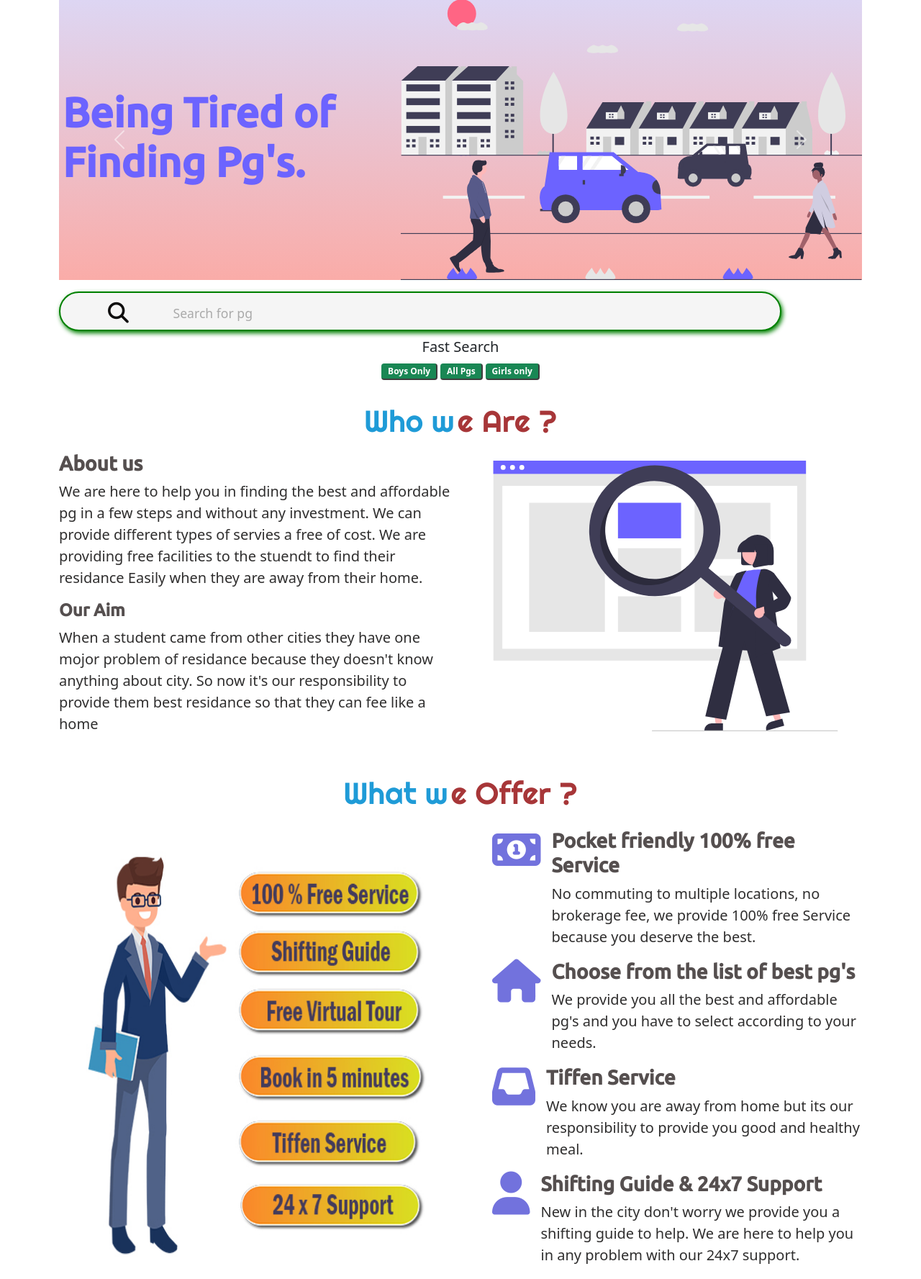
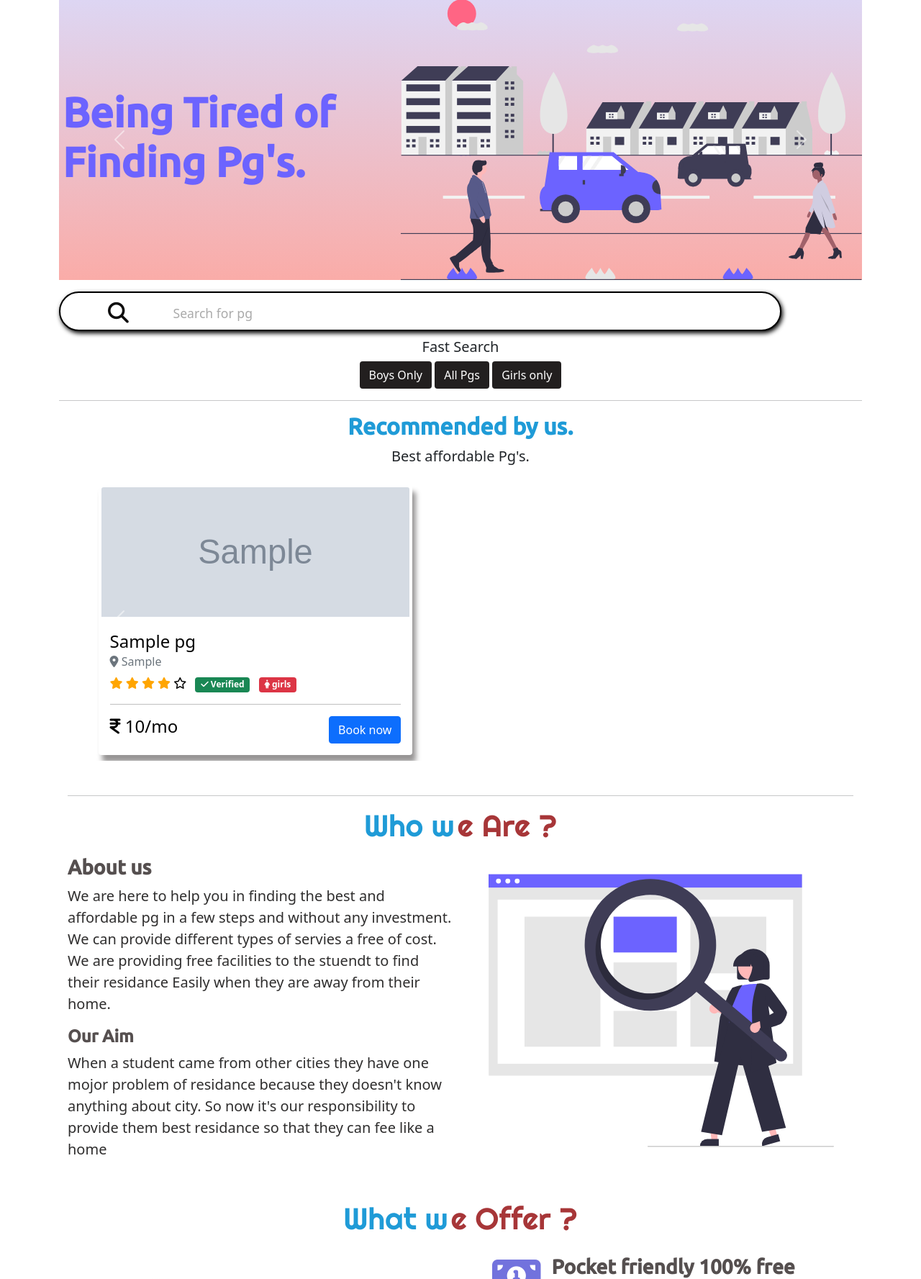
Before and after one commit to Ashish1322/Mypg, a Django app: page / in a window 1280 px wide. Shown: the part 86-1863 px from the top of the page at 72% size. Run offline with Django 3.2, Linux system fonts and the light colour scheme; tables that the repository leaves empty hold one stand-in row (values such as "Sample post"); grey boxes marked "Sample" are stand-in pictures; some libraries are stand-ins or nearby versions.

Commit message:
Make Changes

```diff
--- a/mypg/settings.py
+++ b/mypg/settings.py
@@ -132,7 +132,7 @@ STATIC_URL = '/static/'
 MESSAGE_TAGS = {
     messages.ERROR: 'danger',
 }
-STATIC_ROOT = os.path.join(BASE_DIR, 'static')
+# STATIC_ROOT = os.path.join(BASE_DIR, 'static')
 MEDIA_ROOT =  os.path.join(BASE_DIR, 'media')
 MEDIA_URL = '/media/'
 # Activate Django-Heroku.
--- a/mypg/urls.py
+++ b/mypg/urls.py
@@ -29,6 +29,7 @@ urlpatterns = [
     path('conditions/', views.conditions,name="conditions"),
     path('pg/', include('pg.urls')),
 
+
 ]
 if settings.DEBUG:
     urlpatterns += static(settings.MEDIA_URL,
--- a/mypg/views.py
+++ b/mypg/views.py
@@ -3,9 +3,13 @@ from django.contrib.auth.models import User
 from django.contrib.auth import login,logout,authenticate
 from django.contrib import messages
 from django.shortcuts import redirect
+from pg.models import Pg,recommended,Testmotional
 
 def home(request):
-    return render(request,'mypg/home.html')
+    r_pg = recommended.objects.all()
+    testmotional = Testmotional.objects.all()
+    # range is to print stars on the card of pg
+    return render(request,'mypg/home.html',{'pgs':r_pg,'range':range(1,6),'len':len(r_pg),'testmotionals':testmotional,'len2':len(testmotional)})
 
 def login_user(request):
     if(request.method=="POST"):
--- a/pg/admin.py
+++ b/pg/admin.py
@@ -1,4 +1,4 @@
 from django.contrib import admin
-from .models import Contact,Pg,Images,Booking,RegisterPg
+from .models import Contact,Pg,Images,Booking,RegisterPg,recommended,Testmotional
 # Register your models here.
-admin.site.register((Contact,Pg,Images,Booking,RegisterPg))
+admin.site.register((Contact,Pg,Images,Booking,RegisterPg,recommended,Testmotional))
--- a/pg/urls.py
+++ b/pg/urls.py
@@ -27,4 +27,5 @@ urlpatterns = [
      path('changedetails/<str:slug>', views.change_details,name="changedetails"),
      path('changepassword/<str:slug>', views.changepassword,name="changepassword"),
      path('registerpg/', views.registerpg,name="registerpg"),
+     path('testmotional',views.testm,name="testmotional"),
 ]
--- a/templates/mypg/basic.html
+++ b/templates/mypg/basic.html
@@ -210,16 +210,16 @@ input[type=number] {
 
     {% block body %}{% endblock body %}
      <footer style="background-color: rgb(26, 24, 24);" class="mt-2">
-    <div class="container-fluid py-1">
+           <div class="container-fluid">
+          <div class="row text-center">
+            <div class="col-12 col-sm-6 col-md-6 col-xl-6"> <a  class="nav-link  {% block termsactive %}{% endblock termsactive %} footer-text" aria-current="page" href="{% url 'conditions' %}">Terms & Conditions</a></div>
+            <div class="col-12 col-sm-6 col-md-6 col-xl-6">
+              <a class="nav-link {% block policyactive %}{% endblock policyactive %} footer-text" href="{% url 'policy' %}">Privacy Policy</a></div>
+          </div>
+        </div>
+    </footer>
 
-        <div class="row text-center">
-          <div class="col-12 col-sm-6 col-md-6 col-xl-6"> <a  class="nav-link  {% block termsactive %}{% endblock termsactive %} footer-text" aria-current="page" href="{% url 'conditions' %}">Terms & Conditions</a></div>
-          <div class="col-12 col-sm-6 col-md-6 col-xl-6">
-            <a class="nav-link {% block policyactive %}{% endblock policyactive %} footer-text" href="{% url 'policy' %}">Privacy Policy</a></div>
-        </div>
 
-      </div
-    </footer>
     <!-- Option 1: Bootstrap Bundle with Popper -->
     <script src="https://cdn.jsdelivr.net/npm/bootstrap@5.0.0-beta3/dist/js/bootstrap.bundle.min.js"
       integrity="sha384-JEW9xMcG8R+pH31jmWH6WWP0WintQrMb4s7ZOdauHnUtxwoG2vI5DkLtS3qm9Ekf"
--- a/templates/mypg/home.html
+++ b/templates/mypg/home.html
@@ -21,7 +21,7 @@
 
 width: 90%;
 
-background-color: whitesmoke;
+background-color: white;
 margin: 10px 0;
 height: 55px;
 border-radius: 55px;
@@ -29,7 +29,7 @@ display: grid;
 grid-template-columns: 15% 85%;
 padding: 0 0.4rem;
 position: relative;
-border: 2px solid green; box-shadow: 2px 3px 6px  green;
+border: 2px solid black; box-shadow: 2px 3px 6px black;
 }
 .input-field i {
 text-align: center;
@@ -51,14 +51,24 @@ border: 2px solid green; box-shadow: 2px 3px 6px  green;
 color: #aaa;
 font-weight: 500;
 }
+.pg-card {
+text-decoration: none;
+color: black;
+}
 
+.pg-card:hover {
+color: black;
+}
 
+.box {
+box-shadow: 5px 10px 7px rgb(151, 149, 149);
+border: 2px grey;
 
-{% endblock css %}
-{% block body %}
-<!-- Carousel Items -->
-{% load static %}
- <style>
+}
+
+.box:hover {
+box-shadow: 5px 10px 7px rgb(119, 116, 116);
+}
 .car-head{
 font-size: 4.5vw;
 color: black;
@@ -69,12 +79,30 @@ border: 2px solid green; box-shadow: 2px 3px 6px  green;
 .grad{
 background-image: linear-gradient(#ddd6f3 , #faaca8);
 }
+.q-button{
+background-color: rgb(34, 31, 31);
+color: white;
+
+}
+.q-button:hover{
+background-color: rgb(24, 23, 23);
+color: white;
+font-weight: 500;
+}
+
+{% endblock css %}
+{% block body %}
+<!-- Carousel Items -->
+{% load static %}
+<style>
+
+
 </style>
 <div class="container my-3">
   <div id="carouselExampleInterval" class="carousel slide" data-bs-ride="carousel">
     <div class="carousel-inner">
       <div class="carousel-item active" data-bs-interval="4500">
-        <div class="row grad" >
+        <div class="row grad">
           <div class="col-md-5 col-xl-5 col-sm-12 col-12 my-auto">
             <h1 class="subheadings car-head " style="color: #6c63ff;">Being Tired of Finding Pg's.</h1>
 
@@ -85,8 +113,8 @@ border: 2px solid green; box-shadow: 2px 3px 6px  green;
         </div>
       </div>
       <div class="carousel-item" data-bs-interval="4500">
-        <div class="row grad" >
-          <div class="col-md-7 col-xl-7 col-sm-12 col-12 order-last order-sm-last order-md-first order-xl-first " >
+        <div class="row grad">
+          <div class="col-md-7 col-xl-7 col-sm-12 col-12 order-last order-sm-last order-md-first order-xl-first ">
             <img src="{% static 'mypg/wastingtime.svg' %}" width="100%" height="100%" alt="">
           </div>
           <div class="col-md-5 col-xl-5 col-sm-12 col-12 my-auto">
@@ -97,13 +125,13 @@ border: 2px solid green; box-shadow: 2px 3px 6px  green;
         </div>
       </div>
       <div class="carousel-item" data-bs-interval="4500">
-        <div class="row grad" >
+        <div class="row grad">
           <div class="col-md-5 col-xl-5 col-sm-12 col-12 my-auto">
             <h1 class="subheadings car-head " style="color: #6c63ff;">Don't Worry it's easy to find Pg with us.</h1>
 
           </div>
-          <div class="col-md-7 col-xl-7 col-sm-12 col-12 "  >
-            <img src="{% static 'mypg/itseasy.svg' %}" height="80%"  width="80%"  alt="">
+          <div class="col-md-7 col-xl-7 col-sm-12 col-12 ">
+            <img src="{% static 'mypg/itseasy.svg' %}" height="80%" width="80%" alt="">
           </div>
         </div>
       </div>
@@ -136,15 +164,109 @@ border: 2px solid green; box-shadow: 2px 3px 6px  green;
   <h5>Fast Search</h5>
   <!-- Here the 1000 refer to to the boys and 2000 refer to all pgs and 3000 refers to the girls only
   because we are sending this values in our view function so there we can recognize weather the results shown boys,girl or both. -->
-  <a href="{% url 'quicksearch' 'for-boys-only' %}" class="btn badge bg-success btn_shortcut">Boys Only</a>
-  <a href="{% url 'quicksearch' 'for-boys-girls' %}" class="btn badge bg-success btn_shortcut">All Pgs</a>
-  <a href="{% url 'quicksearch' 'for-girls-only' %}" class="btn badge bg-success btn_shortcut">Girls only</a>
+  <a href="{% url 'quicksearch' 'for-boys-only' %}" class="btn q-button">Boys Only</a>
+  <a href="{% url 'quicksearch' 'for-boys-girls' %}" class="btn q-button">All Pgs</a>
+  <a href="{% url 'quicksearch' 'for-girls-only' %}" class="btn  q-button">Girls only</a>
 
 </div>
 
+<!-- Recommende by us -->
+<div class="container my-3">
+  <hr>
+  <h2 class="subheadings text-center" style="color: #1f9bd7;">Recommended by us.</h2>
+  <p class="text-center" style="font-size: 20px; font-weight: 500;">Best affordable Pg's.</p>
+  <div id="carouselExampleSlidesOnly" class="carousel slide" data-bs-ride="carousel">
+    <div class="carousel-inner">
+      <div class="carousel-item active">
+        <div class="row">
+          {% for pge in pgs %}
+          <div class="col-12 col-sm-12 col-md-6 col-lg-6 col-xl-6 my-2 ">
+            <a href="{% url 'pgdetail' pge.pg.sno %}" class="pg-card">
+              <div class="card box mx-auto" style="width: 80%">
+                <div class="p-1">
+                  <img src="{{pge.pg.thumbnail.url}}" class="card-img-top" alt="..." height="180px">
+                </div>
+                <div class="card-body">
+                  <h4 class="card-title ">{{pge.pg.name}}</h4>
+                  <h6 class="card-subtitle mb-2 text-muted"><i class="fa fa-map-marker"></i> {{pge.pg.location}}
+                  </h6>
+
+                  <!-- Printing the stars -->
+                  {% for i in range %}
+                  {% if i <= pge.pg.ratings %} <i style="color: orange;" class="fa fa-star"></i>
+                    {% else %}
+                    <i class="fa fa-star-o"></i>
+                    {% endif %}
+                    {% endfor %}
+
+                    <span class="badge bg-success mx-2"><i class="fa fa-check"></i> Verified</span>
+
+
+                    {% if pge.pg.type_pg == "Both" %}
+                    <span class="badge bg-danger"><i class="fa fa-users"></i> boys/girls</span>
+                    {% elif pge.pg.type_pg == "Boys" %}
+                    <span class="badge bg-danger"><i class="fa fa-male"></i> boys</span>
+                    {% else %}
+                    <span class="badge bg-danger"><i class="fa fa-female"></i> girls</span>
+                    {% endif %}
+
+                    <hr>
+                    <h4 style="float: left;"><i class="fa fa-rupee"></i> {{pge.pg.price}}/mo</h4>
+
+                    <!-- Booking button only for login user -->
+                    {% if user.is_authenticated %}
+                    <!-- if user is login then check for availability of pg -->
+                    {% if pge.pg.available == 1 %}
+                    <a href="{% url 'bookpgform' pge.pg.sno %}" style="float: right;" class="btn btn-primary ">Book
+                      now</a>
+                    {% else %}
+                    <a href="{% url 'pgdetail' pge.pg.sno %}" style="float: right;" class="btn btn-info ">Not
+                      Available</a>
+                    {% endif %}
+                    <!-- if user is not login -->
+                    {% else %}
+                    <button onclick="window.alert('Please Login to Book Pg')" style="float: right;"
+                      class="btn btn-primary  ">Book now</button>
+                    {% endif %}
+
+                </div>
+              </div>
+            </a>
+
+          </div>
+          {% if forloop.counter|divisibleby:2 %}
+        </div>
+        <!--Ending the row-->
+      </div>
+      <!--Ending the carousel-->
+      {% if forloop.counter != len %}
+      {% comment %} at end of loop do not start a new slide {% endcomment %}
+      <div class="carousel-item">
+        <!--Starting new carousel-->
+        <div class="row">
+          <!--starting new row-->
+          {% endif %}
+          {% endif %}
+          {% endfor %}
+
+          <button class="carousel-control-prev" type="button" data-bs-target="#carouselExampleSlidesOnly"
+            data-bs-slide="prev">
+            <span class="carousel-control-prev-icon" aria-hidden="true"></span>
+            <span class="visually-hidden">Previous</span>
+          </button>
+          <button class="carousel-control-next" type="button" data-bs-target="#carouselExampleSlidesOnly"
+            data-bs-slide="next">
+            <span class="carousel-control-next-icon" aria-hidden="true"></span>
+            <span class="visually-hidden">Next</span>
+          </button>
+        </div>
+      </div>
+    </div>
     <!-- Who we are -->
-<section >
+    <section>
+
       <div class="container my-3 py-3">
+        <hr>
         <div class="text-center">
           <h2 class="headings" style="display: inline; color:#1f9bd7 ;">Who w</h2>
           <h2 class="headings" style="display: inline; color: #a73638;">e Are ?</h2>
@@ -156,12 +278,16 @@ border: 2px solid green; box-shadow: 2px 3px 6px  green;
           </div>
           <div class="col-12 col-lg-6 mt-2">
             <h3 class="subheadings">About us</h3>
-        <p class="smallpara">We are here to help you in finding the best and affordable pg in a few steps and without
-          any investment. We can provide different types of servies a free of cost. We are providing free facilities to
+            <p class="smallpara">We are here to help you in finding the best and affordable pg in a few steps and
+              without
+              any investment. We can provide different types of servies a free of cost. We are providing free facilities
+              to
               the stuendt to find their residance Easily when they are away from their home. </p>
             <h4 class="subheadings">Our Aim</h4>
-        <p class="smallpara">When a student came from other cities they have one mojor problem of residance because they
-          doesn't know anything about city. So now it's our responsibility to provide them best residance so that they
+            <p class="smallpara">When a student came from other cities they have one mojor problem of residance because
+              they
+              doesn't know anything about city. So now it's our responsibility to provide them best residance so that
+              they
               can fee like a home</p>
           </div>
 
@@ -188,7 +314,8 @@ border: 2px solid green; box-shadow: 2px 3px 6px  green;
                 </div>
                 <div>
                   <h3 class="subheadings">Pocket friendly 100% free Service</h3>
-              <p class="smallpara">No commuting to multiple locations, no brokerage fee, we provide 100% free Service
+                  <p class="smallpara">No commuting to multiple locations, no brokerage fee, we provide 100% free
+                    Service
                     because you deserve the best. </p>
                 </div>
               </li>
@@ -198,7 +325,8 @@ border: 2px solid green; box-shadow: 2px 3px 6px  green;
                 </div>
                 <div>
                   <h3 class="subheadings">Choose from the list of best pg's </h3>
-              <p class="smallpara">We provide you all the best and affordable pg's and you have to select according to
+                  <p class="smallpara">We provide you all the best and affordable pg's and you have to select according
+                    to
                     your needs.</p>
                 </div>
               </li>
@@ -219,7 +347,8 @@ border: 2px solid green; box-shadow: 2px 3px 6px  green;
                 </div>
                 <div>
                   <h3 class="subheadings">Shifting Guide & 24x7 Support</h3>
-              <p class="smallpara">New in the city don't worry we provide you a shifting guide to help. We are here to
+                  <p class="smallpara">New in the city don't worry we provide you a shifting guide to help. We are here
+                    to
                     help you in any problem with our 24x7 support. </p>
                 </div>
               </li>
@@ -230,7 +359,7 @@ border: 2px solid green; box-shadow: 2px 3px 6px  green;
     </section>
 
     <!-- How it works -->
-<section class=" text-center  " >
+    <section class=" text-center  ">
       <div class="container my-4 py-5">
 
 
@@ -264,38 +393,32 @@ border: 2px solid green; box-shadow: 2px 3px 6px  green;
     <!-- what people say abouts us -->
     <section class=" text-center ">
       <div class="container my-4">
-
-
         <h2 class="headings" style="display: inline; color:#1f9bd7 ;">What people </h2>
         <h2 class="headings" style="display: inline; color: #a73638;">say about us ?</h2>
 
         <div id="carouselExampleControls" class="carousel slide my-3" data-bs-ride="carousel">
           <div class="carousel-inner">
             <div class="carousel-item active " data-bs-interval="3000">
+              {% for testmotional in testmotionals %}
+              <div class="card mx-auto card-ss">
+                <div class="card-body card-style " style="background-color: #FFF6A1; color: black;">
+                  <h5 class="card-title"><i class="fa fa-user"></i> {{testmotional.user.first_name}}</h5>
 
-          <div class="card mx-auto card-ss"  >
-            <div class="card-body card-style " style="background-color: #FFF6A1; color: black;">
-              <h5 class="card-title">Name</h5>
-              <h6 class="card-subtitle mb-2 text-muted"> <i class="fa fa-location-arrow"></i> Location</h6>
-              <p class="card-text">Some quick example text to build on the card title and make up the bulk of the card's
-                content.</p>
+                  <p class="card-text">{{testmotional.test}}</p>
                 </div>
               </div>
+
+              <!-- {% comment %} do not open a new carousel when item is last  {% endcomment %} -->
+
             </div>
+            {% if forloop.counter != len2 %}
             <div class="carousel-item  " data-bs-interval="3000">
+              {% endif %}
+              {% endfor %}
+            </div>
 
-          <div class="card mx-auto card-ss"  >
-            <div class="card-body card-style " style="background-color: #FFF6A1; color: black;">
-              <h5 class="card-title">Name</h5>
-              <h6 class="card-subtitle mb-2 text-muted"> <i class="fa fa-location-arrow"></i> Location</h6>
-              <p class="card-text">Some quick example text to build on the card title and make up the bulk of the card's
-                content.</p>
-            </div>
-          </div>
-        </div>
-      </div>
             <button class="carousel-control-prev " type="button" data-bs-target="#carouselExampleControls"
-        data-bs-slide="prev" >
+              data-bs-slide="prev">
               <span class="carousel-control-prev-icon" aria-hidden="true"></span>
               <span class="visually-hidden">Previous</span>
             </button>
@@ -305,9 +428,14 @@ border: 2px solid green; box-shadow: 2px 3px 6px  green;
               <span class="visually-hidden">Next</span>
             </button>
         </div>
+      </div>
+
+
+
 
         </div>
-  </div>
+
+
     </section>
 
 
--- a/templates/pg/findpg.html
+++ b/templates/pg/findpg.html
@@ -24,6 +24,7 @@
 
 <div class="container ">
    <!-- If no results found then give error message of no results found  -->
+   <h3 class="subheadings text-center">{{for}}</h3>
     {% if len == 0 %}
         <div class="my-3 text-center my-5" style="height: 290px">
         <i class="fa fa-exclamation-triangle fa-5x" ></i>  <h3 style="font-size: 30px"> No results Found !</h3>
--- a/templates/pg/userview.html
+++ b/templates/pg/userview.html
@@ -69,9 +69,10 @@ box-shadow: 5px 10px 7px rgb(119, 116, 116);
 
             <!-- Update Password -->
             <li class="list-group-item">
+
                 <p>
-
-                    <button class="btn btn-warning" type="button" data-bs-toggle="collapse"
+                    <a class="btn btn-warning" href="{% url 'testmotional' %}"><i class="fa fa-pencil"></i> Write a Testmotional</a>
+                    <button class="btn btn-warning my-2" type="button" data-bs-toggle="collapse"
                         data-bs-target="#changepassword" aria-expanded="false" aria-controls="changepassword">
                         <i class="fa fa-unlock-alt"></i> Change Password
                     </button>
```
Also changed, not shown: pg/models.py (+12 -0 lines), pg/views.py (+15 -4 lines), templates/pg/testmotional.html (added, +33 -0 lines), media/images/download_6.jpg (added), media/images/download_6_4D2oSgC.jpg (added), media/images/images_2.jpg (added), media/images/images_2_7zUErMf.jpg (added), media/images/images_3.jpg (added), pg/migrations/0015_pg_recommended.py (added), pg/migrations/0016_auto_20210506_1648.py (added), pg/migrations/0017_testmotional.py (added). Lines whose indentation alone changed are shown as unchanged.
